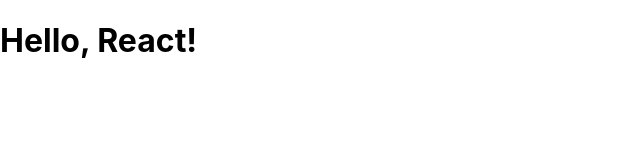
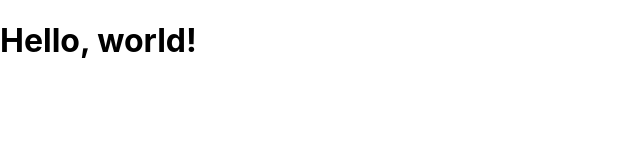
Before and after one commit to HuxleyM/react_front_end_hhh, a React (Create React App) app: page / in a window 1280 px wide. Shown: the top 160 px of the page, without its empty margins (0-640 px from the left). Built offline with nearby package versions, Linux system fonts and the light colour scheme.

Commit message:
Deployment: testing pushes automatically

```diff
--- a/package.json
+++ b/package.json
@@ -27,6 +27,7 @@
     "enzyme-adapter-react-16": "^1.9.1",
     "git-scripts": "^0.2.1",
     "surge": "^0.20.1",
-    "git": { "scripts": { "pre-push": "surge --project ./ --domain http://humdrum-ship.surge.sh/" } }
+    "git": { "scripts": { "pre-push": "surge --project ./ --domain http:/damp-measure.surge.sh/" } }
   }
+
 }
--- a/src/App.js
+++ b/src/App.js
@@ -5,7 +5,7 @@
     render() {
         return (
             <div className="App">
-                <h1>Hello, React!</h1>
+                <h1>Hello, world!</h1>
             </div>
         );
     }
```
